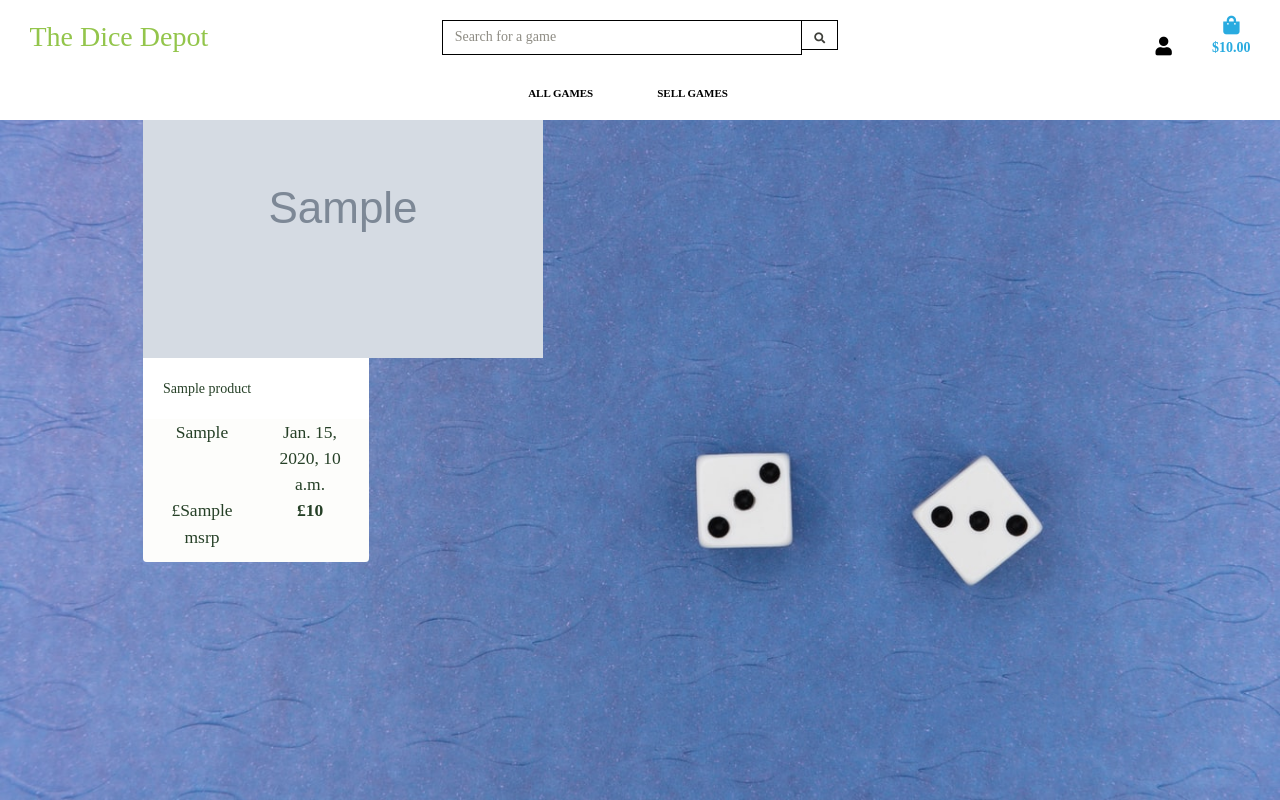
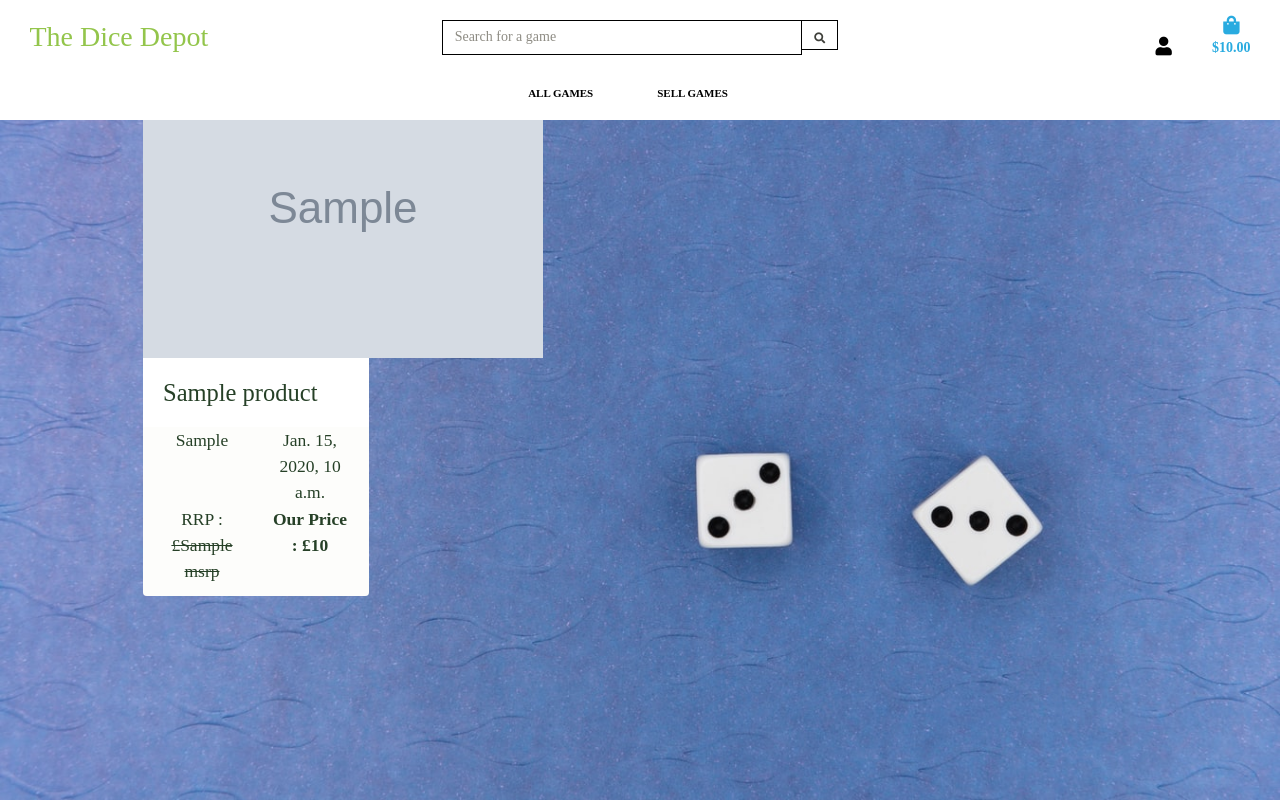
Before and after one commit to Scrambles86/dice_depot, a Django app: template products/templates/products/products.html in a window 1280 px wide. Run offline with Django 3.2, Linux system fonts and the light colour scheme; the template is opened without the code that fills it: most values are stand-ins (such as "Sample title", 1, 10 or a date in 2020); grey boxes marked "Sample" are stand-in pictures; some libraries are stand-ins or nearby versions; some web fonts are replaced.

Commit message:
Edited card model in products.html

```diff
--- a/products/templates/products/products.html
+++ b/products/templates/products/products.html
@@ -21,7 +21,7 @@
                             <div class="card h-100 border-0">
                                 {% if product.image %}
                                 <a href="">
-                                    <img src="{{ product.image.url }}" alt="{{ product.name }}">
+                                    <img src="{{ product.image_url.url }}" alt="{{ product.name }}">
                                 </a>
                                 {% else %}
                                 <a href="">
@@ -29,7 +29,7 @@
                                 </a>
                                 {% endif %}
                                 <div class="card-body">
-                                    <p class="mb-0">{{ product.name }}</p>
+                                    <h3 class="mb-0">{{ product.name }}</h3>
                                 </div>
                                 <div class="card-footer pt-0 border-0 text-left">
                                     <div class="row">
@@ -40,10 +40,10 @@
                                             <p class="lead mb-0 text-center">{{ product.year_published }}</p>
                                         </div>
                                         <div class="col">
-                                            <p class="lead mb-0 text-center del">£{{ product.msrp }}</p>
+                                            <p class="lead mb-0 text-center">RRP : <del>£{{ product.msrp }}</del></p>
                                         </div>
                                         <div class="col">
-                                            <p class="lead mb-0 text-center font-weight-bold">£{{ product.price }}</p>
+                                            <p class="lead mb-0 text-center font-weight-bold">Our Price : £{{ product.price }}</p>
                                         </div>
                                     </div>
                                 </div>
--- a/profiles/templates/profiles/profile.html
+++ b/profiles/templates/profiles/profile.html
@@ -17,8 +17,5 @@
 {% endblock %}
 
 {% block postloadjs %}
-    {{ block.super }}
-    {{ stripe_public_key|json_script:"id_stripe_public_key" }}
-    {{ client_secret|json_script:"id_client_secret" }}
-    <script src="{% static 'checkout/static/stripe_elements.js' %}"></script>
+
 {% endblock %}
--- a/templates/includes/nav.html
+++ b/templates/includes/nav.html
@@ -12,7 +12,7 @@
             </div>
         </li>
         <li class="nav-item dropdown">
-            <a class="logo-font font-weight-bold nav-link text-black mr-5" href="#" id="all-products-link" data-toggle="dropdown" aria-haspopup="true" aria-expanded="false">
+            <a class="logo-font font-weight-bold nav-link text-black mr-5" href="#" id="sell-products-link" data-toggle="dropdown" aria-haspopup="true" aria-expanded="false">
                 Sell Games
             </a>
         </li>
```
